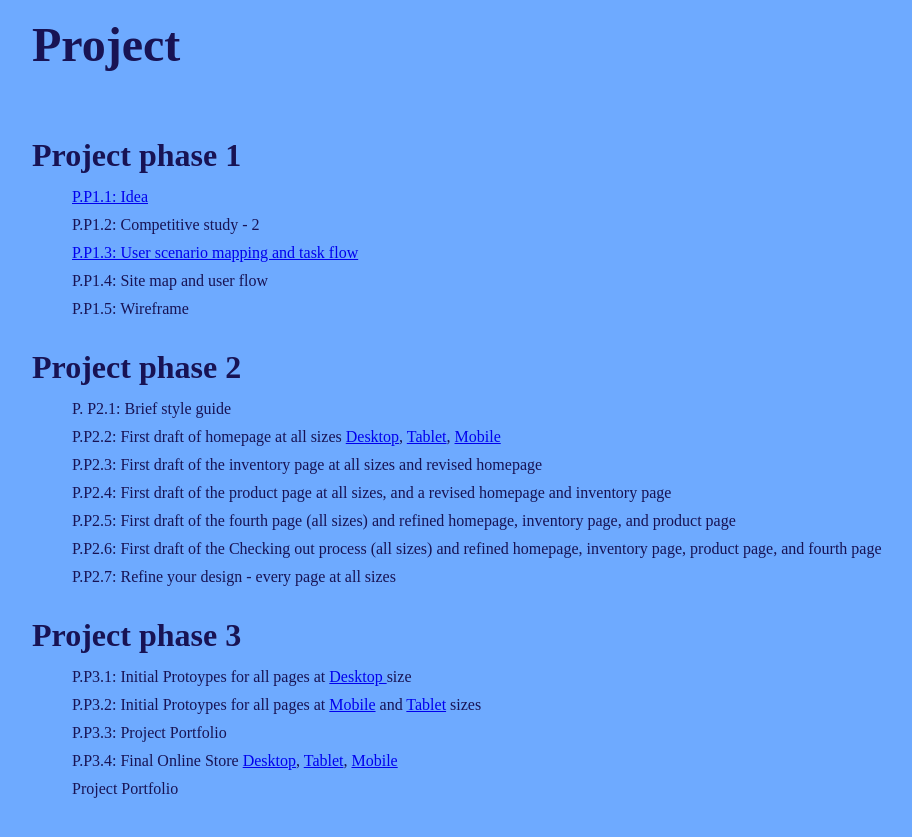
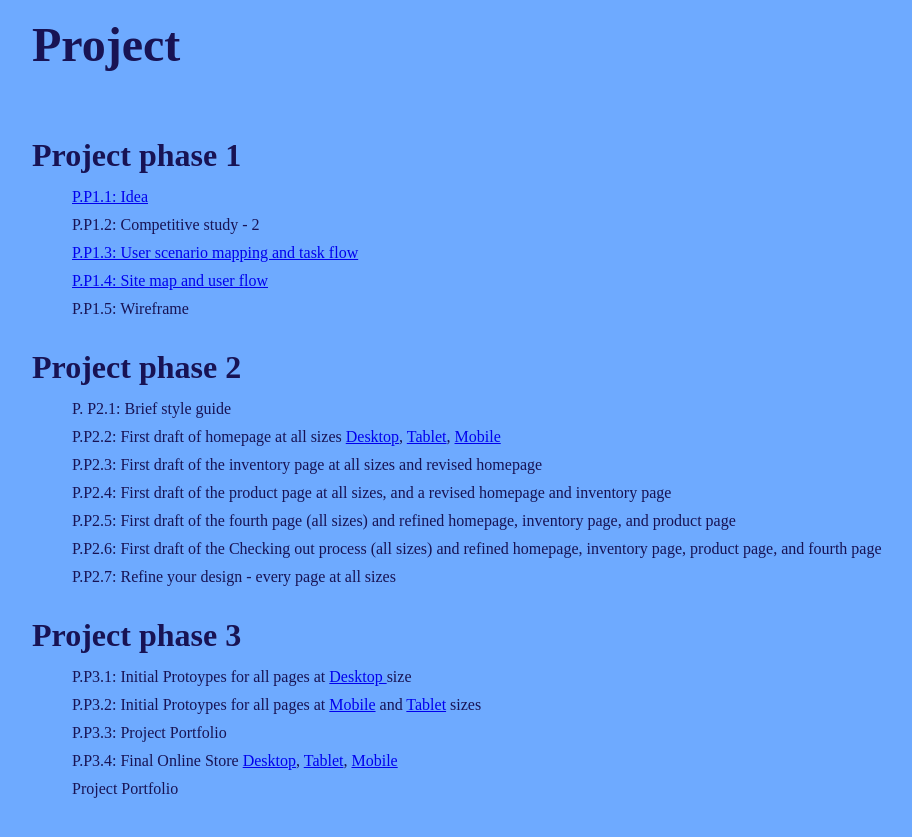
Before and after one commit to irenecho7/avt415, a plain HTML site: page index.html in a window 1280 px wide. Shown: the part 708-1545 px from the top of the page, without its empty margins (18-930 px from the left). Drawn offline with Linux system fonts and the light colour scheme.

Commit message:
link P1.4

```diff
--- a/index.html
+++ b/index.html
@@ -34,7 +34,7 @@
 			<dd><a href="Phase1/P1.1.html">P.P1.1: Idea</a></dd>
 			<dd>P.P1.2: Competitive study - 2</dd>
 			<dd><a href="Phase1/P1.3.html">P.P1.3: User scenario mapping and task flow</a></dd>
-			<dd>P.P1.4: Site map and user flow</dd>
+			<dd><a href="https://www.figma.com/file/TBo608NZFhupqCUYZ7hyv0/Untitled?type=whiteboard&node-id=801%3A149&t=qx9BMqm31TweMSCw-1">P.P1.4: Site map and user flow</a></dd>
 			<dd>P.P1.5: Wireframe</dd>
 		</dl>
 		<dl>
```
